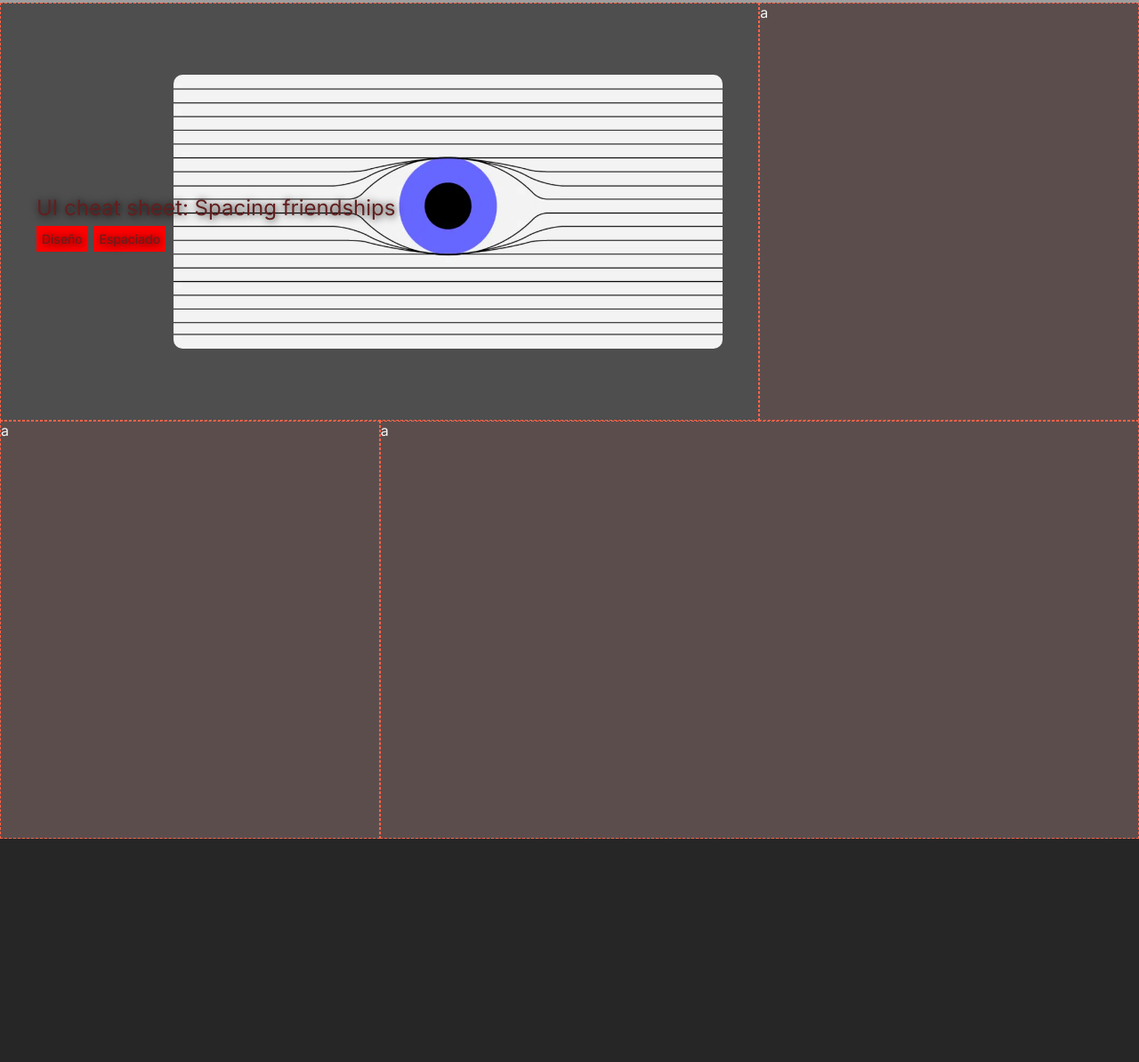
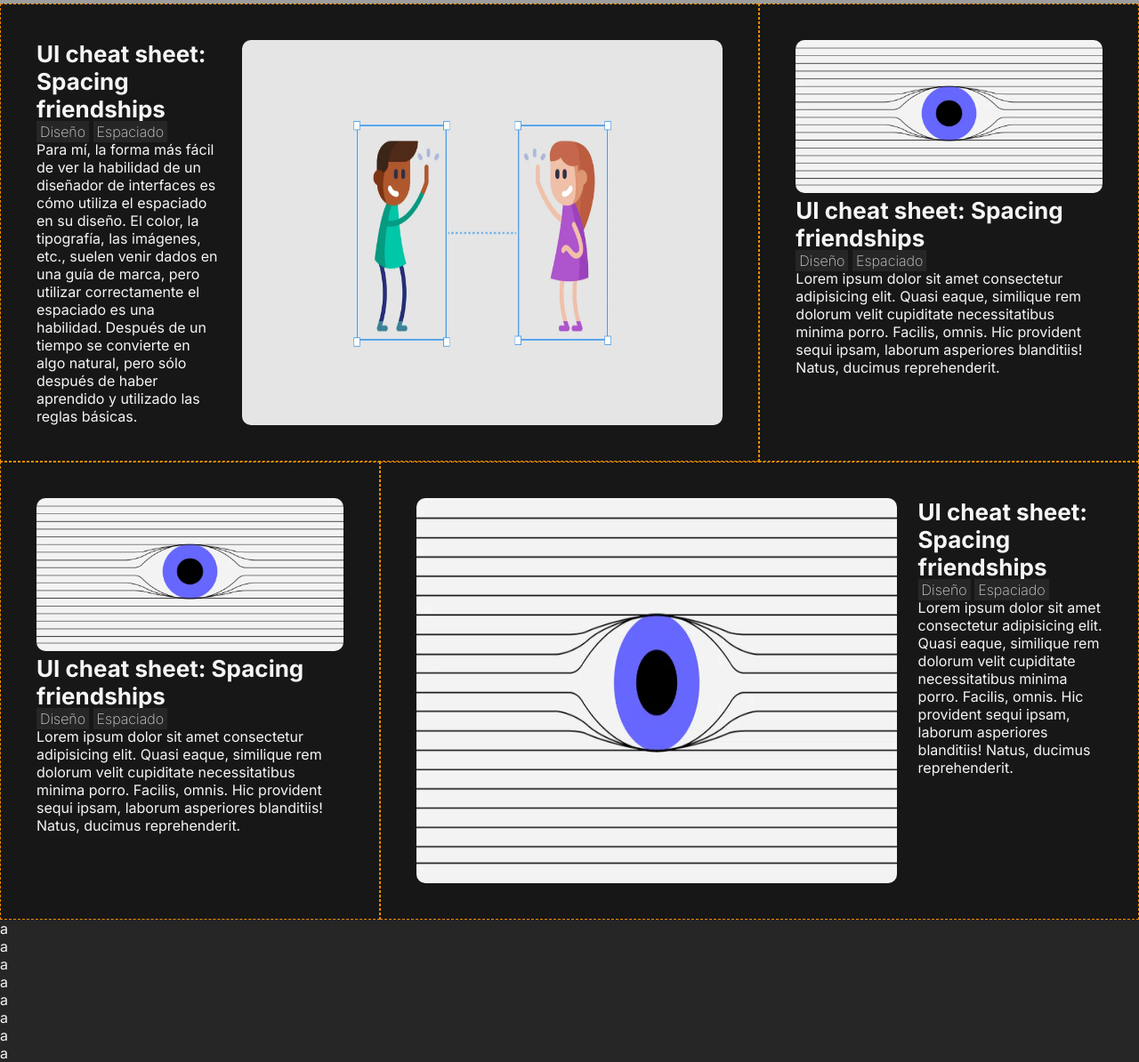
Before and after one commit to MrRedu/blog, a website built with Vite: page index.html in a window 1280 px wide. Shown: the part 368-1562 px from the top of the page at 89% size. Before the commit the page ends 1311 px from the top, so only its background shows below. Built offline with nearby package versions, Linux system fonts and the light colour scheme; grey boxes are pictures that could not be loaded.

Commit message:
No description, normal push

```diff
--- a/index.html
+++ b/index.html
@@ -39,21 +39,87 @@
 
     <main>
         <div class="outstanding-blogs">
-            <article class="outstanding-blog one">
-                <header class="outstanding-big-title">
-                    <h2 class="header">UI cheat sheet: Spacing friendships</h2>
-                    <div class="tags">
-                        <span>Diseño</span>
-                        <span>Espaciado</span>
-                    </div>
-                </header>
-                    <img src="/src/images/line-spacing.webp" class="image" alt="">
+            <article class="article-blog one percent66">
+                <div class="left">
+                    <header class="article-title">
+                        <h2 class="header">UI cheat sheet: Spacing friendships</h2>
+                    </header>
+                    <section class="information">
+                        <div class="tags">
+                            <span class="tag">Diseño</span>
+                            <span class="tag">Espaciado</span>
+                        </div>
+                        <div class="paragraph">
+                            Para mí, la forma más fácil de ver la habilidad de un diseñador de interfaces es cómo utiliza el espaciado en su diseño. El color, la tipografía, las imágenes, etc., suelen venir dados en una guía de marca, pero utilizar correctamente el espaciado es una habilidad. Después de un tiempo se convierte en algo natural, pero sólo después de haber aprendido y utilizado las reglas básicas.
+                        </div>
+                    </section>
+                </div>
+                <img src="/src/images/spacing.webp" class="image66" alt="">
             </article>
-            <article class="outstanding-blog two">a</article>
-            <article class="outstanding-blog three">a</article>
-            <article class="outstanding-blog four">a</article>
+            <article class="article-blog two percent33">
+                <!-- <div class="left"> -->
+                    <img src="/src/images/line-spacing.webp" class="image33" alt="">
+                    <header class="article-title">
+                        <h2 class="header">UI cheat sheet: Spacing friendships</h2>
+                    </header>
+                    <section class="information">
+                        <div class="tags">
+                            <span class="tag">Diseño</span>
+                            <span class="tag">Espaciado</span>
+                        </div>
+                        <div class="paragraph">
+                            Lorem ipsum dolor sit amet consectetur adipisicing elit. Quasi eaque, similique rem dolorum velit cupiditate necessitatibus minima porro. Facilis, omnis. Hic provident sequi ipsam, laborum asperiores blanditiis! Natus, ducimus reprehenderit.
+                        </div>
+                    </section>
+                <!-- </div> -->
+            </article>
+            <article class="article-blog three percent33">
+                <!-- <div class="left"> -->
+                    <img src="/src/images/line-spacing.webp" class="image33" alt="">
+                    <header class="article-title">
+                        <h2 class="header">UI cheat sheet: Spacing friendships</h2>
+                    </header>
+                    <section class="information">
+                        <div class="tags">
+                            <span class="tag">Diseño</span>
+                            <span class="tag">Espaciado</span>
+                        </div>
+                        <div class="paragraph">
+                            Lorem ipsum dolor sit amet consectetur adipisicing elit. Quasi eaque, similique rem dolorum velit cupiditate necessitatibus minima porro. Facilis, omnis. Hic provident sequi ipsam, laborum asperiores blanditiis! Natus, ducimus reprehenderit.
+                        </div>
+                    </section>
+                <!-- </div> -->
+            </article>
+            <article class="article-blog four percent66">
+                <img src="/src/images/line-spacing.webp" class="image66" alt="">
+                <div class="left">
+                    <header class="article-title">
+                        <h2 class="header">UI cheat sheet: Spacing friendships</h2>
+                    </header>
+                    <section class="information">
+                        <div class="tags">
+                            <span class="tag">Diseño</span>
+                            <span class="tag">Espaciado</span>
+                        </div>
+                        <div class="paragraph">
+                            Lorem ipsum dolor sit amet consectetur adipisicing elit. Quasi eaque, similique rem dolorum velit cupiditate necessitatibus minima porro. Facilis, omnis. Hic provident sequi ipsam, laborum asperiores blanditiis! Natus, ducimus reprehenderit.
+                        </div>
+                    </section>
+                </div>
+            </article>
         </div>
     </main>
+
+    <section>
+        <article>a</article>
+        <article>a</article>
+        <article>a</article>
+        <article>a</article>
+        <article>a</article>
+        <article>a</article>
+        <article>a</article>
+        <article>a</article>
+    </section>
 
 
 
--- a/src/styles/components/first-outstanding-blog.scss
+++ b/src/styles/components/first-outstanding-blog.scss
@@ -1,33 +1,35 @@
 @use "../setting.scss" as *;
 
-.outstanding-blog.one {
-    background-color: transparent;
-
-    position: relative;
+.article-blog.percent66 {
     display: flex;
-    align-items: center;
-    gap: 20px;
-    padding: 40px;
-    justify-content: end;
+    gap: 24px;
+}
+.left, .information {
+    display: flex;
+    flex-direction: column;
 }
 
-.outstanding-big-title {
-    position: absolute;
-    top: calc(50% - 20px);
-    left: 40px;
-    text-shadow: 1px 1px 10px black;
-    color: rgb(99, 31, 31);
-    @include text-2xl;
-
-    & span {
-        background-color: red;
-        padding: 6px;
-        @include text-sm;
-    }
+.image66 {
+    max-width: 70%;
+    width: auto;
+    height: auto;
+    border-radius: 10px;
+}
+.image33 {
+    width: 100%;
+    height: auto;
+    border-radius: 10px;
 }
 
-.image {
+.article-title .header{
+    font-size: 26px;
+    font-weight: bold;
+}
 
-    width: 80%;
-    border-radius: 10px;
+
+.tag {
+    padding: 2px 4px;
+    font-weight: 200;
+    background-color: var(--color-neutral-800);
+    color: var(--color-neutral-300);
 }
--- a/src/styles/components/heading.scss
+++ b/src/styles/components/heading.scss
@@ -2,7 +2,7 @@
 
 .principal-header {
     background-color: var(--color-neutral-900);
-    border-bottom: 1px solid var(--color-neutral-700);
+    border-bottom: 2px solid var(--color-neutral-700);
 }
 
 .ul-principal-header {
--- a/src/styles/components/outstanding-blogs.scss
+++ b/src/styles/components/outstanding-blogs.scss
@@ -1,22 +1,22 @@
 .outstanding-blogs {
-    background-color: rgb(78, 78, 78);
+    background-color: var(--color-neutral-900);
 
     display: grid;
     grid-template-columns: repeat(3, 1fr);
     grid-template-rows: repeat(2, 1fr);
 }
 
-.outstanding-blog {
-    background-color: rgb(92, 77, 77);
-    border: 1px dashed tomato;
+.article-blog {
+    border: 1px dashed rgb(238, 143, 0);
     min-height: 470px;
+    padding: 40px;
 }
 
-.outstanding-blog.one {
+.article-blog.one {
     grid-column: 1/3;
     grid-template-rows: auto;
 }
-.outstanding-blog.four {
+.article-blog.four {
     grid-column: 2/4;
     grid-template-rows: auto;
 }
--- a/src/styles/elements.scss
+++ b/src/styles/elements.scss
@@ -0,0 +1,3 @@
+a {
+    text-decoration: none;
+}
--- a/src/styles/setting.scss
+++ b/src/styles/setting.scss
@@ -1,6 +1,6 @@
 // Variables de CSS
 :root {
-    // Grey scale
+    // Gray scale
     --color-neutral-50: #fafafa;
     --color-neutral-100: #f5f5f5;
     --color-neutral-200: #e5e5e5;
```
Also changed, not shown: atemporal-bitácora.md (added, +16 -0 lines), src/images/spacing.webp (added), 1 other file.
